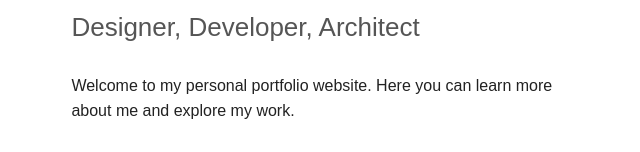
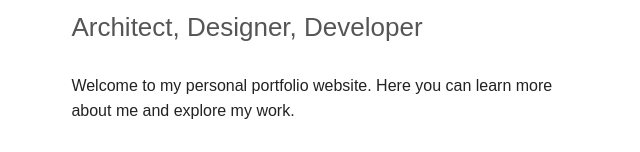
Before and after one commit to Mehrdad7174/portfolio, a plain HTML site: page index.html in a window 1280 px wide. Shown: the part 334-486 px from the top of the page, 31-671 px from the left. Drawn offline with Linux system fonts and the light colour scheme.

Commit message:
done today

```diff
--- a/index.html
+++ b/index.html
@@ -43,7 +43,7 @@
 
       <h1>Mehrdad Karami</h1>
 
-      <h2>Designer, Developer, Architect</h2>
+      <h2>Architect, Designer, Developer</h2>
 
       <p>
         Welcome to my personal portfolio website.
```
